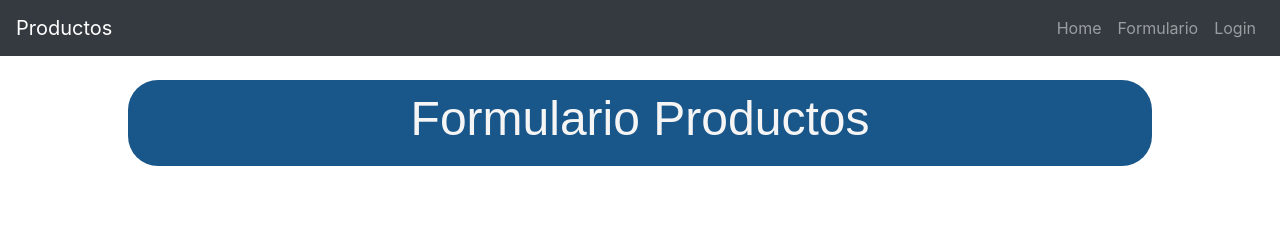
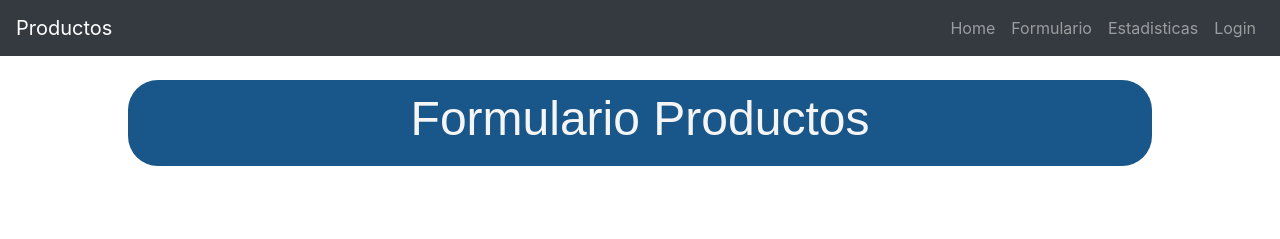
Before and after one commit to Hiram8A/Actividad_1.Python_Thincrs, a Django app: page /productos/formulario/ in a window 1280 px wide. Shown: the top 239 px of the page. Run offline with Django 4.2, Linux system fonts and the light colour scheme; some libraries are stand-ins or nearby versions.

Commit message:
NavBar Update
Se incluyo estadísticas en la barra de navegación

```diff
--- a/proyecto/templates/base.html
+++ b/proyecto/templates/base.html
@@ -28,6 +28,9 @@
                         <li class="nav-item">
                             <a class="nav-link"  href="{% url 'formulario' %}">Formulario<a>
                         </li>
+                        <li class="nav-item">
+                            <a class="nav-link" href="{% url 'estadisticas_productos' %}">Estadisticas<a>
+                        </li>
 
                         <!-- Login & Logout con respectiva autenticacion -->
                         {% if user.is_authenticated %}
```
